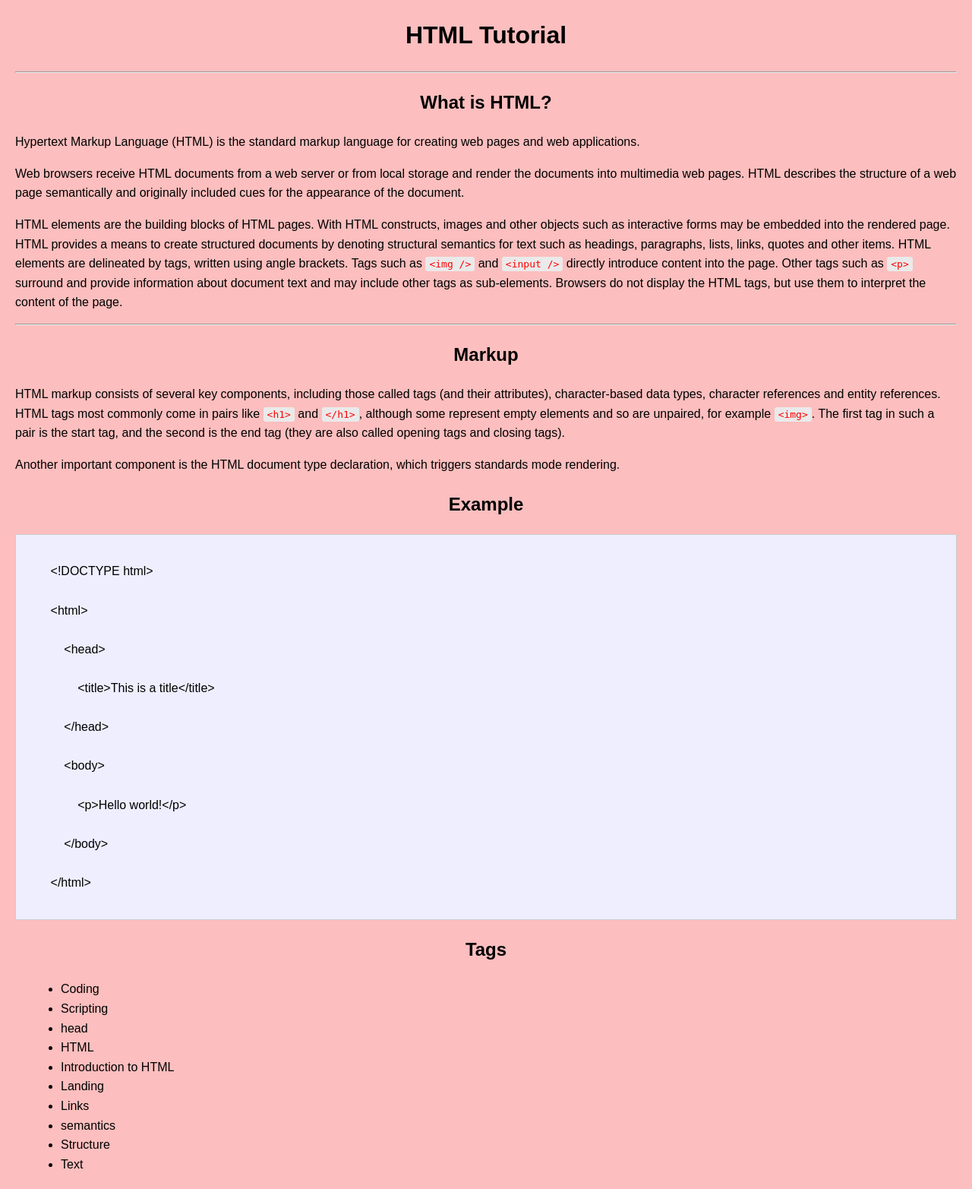
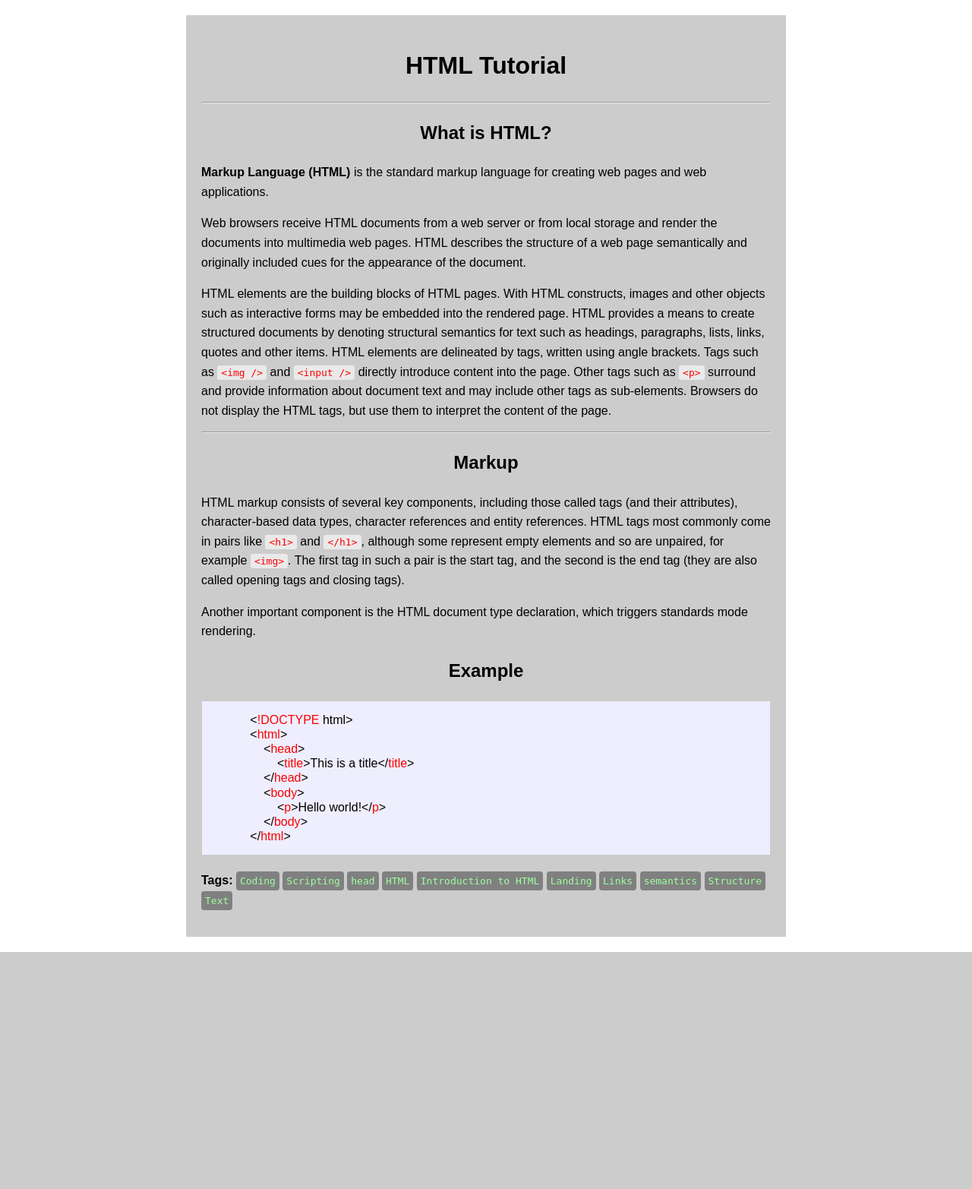
Before and after one commit to wiergumshtrefa/Web41, a PHP site: page / in a window 1280 px wide. Shown: the whole page at 76% size. After the commit the page ends 1253 px from the top, so only its background shows below. Run offline with PHP 8.4, Linux system fonts and the light colour scheme.

Commit message:
tags is improved, code-block is fixed

```diff
--- a/dz/dz3/index.html
+++ b/dz/dz3/index.html
@@ -7,46 +7,41 @@
     <link rel="stylesheet" href="styles.css">
 </head>
 <body>
-
+    <div class="container">
         <h1>HTML Tutorial</h1>
         <hr>
         <h2>What is HTML?</h2>
-    <p>Hypertext Markup Language (HTML) is the standard markup language for creating web pages and web applications.</p>
+        <p><strong>Markup Language (HTML)</strong> is the standard markup language for creating web pages and web applications.</p>
         <p>Web browsers receive HTML documents from a web server or from local storage and render the documents into multimedia web pages. HTML describes the structure of a web page semantically and originally included cues for the appearance of the document.</p>
-
         <p>HTML elements are the building blocks of HTML pages. With HTML constructs, images and other objects such as interactive forms may be embedded into the rendered page. HTML provides a means to create structured documents by denoting structural semantics for text such as headings, paragraphs, lists, links, quotes and other items. HTML elements are delineated by tags, written using angle brackets. Tags such as <code>&lt;img /&gt;</code> and <code>&lt;input /&gt;</code> directly introduce content into the page. Other tags such as <code>&lt;p&gt;</code> surround and provide information about document text and may include other tags as sub-elements. Browsers do not display the HTML tags, but use them to interpret the content of the page.</p>
         <hr>
         <h2>Markup</h2>
         <p>HTML markup consists of several key components, including those called tags (and their attributes), character-based data types, character references and entity references. HTML tags most commonly come in pairs like <code>&lt;h1&gt;</code> and <code>&lt;/h1&gt;</code>, although some represent empty elements and so are unpaired, for example <code>&lt;img&gt;</code>. The first tag in such a pair is the start tag, and the second is the end tag (they are also called opening tags and closing tags).</p>
-
         <p>Another important component is the HTML document type declaration, which triggers standards mode rendering.</p>
-
         <h2>Example</h2>
         <div class="example">
-        &lt;!DOCTYPE html&gt;<br>
-        &lt;html&gt;<br>
-            &lt;head&gt;<br>
-                &lt;title&gt;This is a title&lt;/title&gt;<br>
-            &lt;/head&gt;<br>
-            &lt;body&gt;<br>
-                &lt;p&gt;Hello world!&lt;/p&gt;<br>
-            &lt;/body&gt;<br>
-        &lt;/html&gt;
+            &lt;<span class="tag">!DOCTYPE</span> html&gt;<br>
+            &lt;<span class="tag">html</span>&gt;<br>
+                &lt;<span class="tag">head</span>&gt;<br>
+                    &lt;<span class="tag">title</span>&gt;This is a title&lt;/<span class="tag">title</span>&gt;<br>
+                &lt;/<span class="tag">head</span>&gt;<br>
+                &lt;<span class="tag">body</span>&gt;<br>
+                    &lt;<span class="tag">p</span>&gt;Hello world!&lt;/<span class="tag">p</span>&gt;<br>
+                &lt;/<span class="tag">body</span>&gt;<br>
+            &lt;/<span class="tag">html</span>&gt;
         </div>
-
-    <h2>Tags</h2>
-    <ul>
-        <li>Coding</li>
-        <li>Scripting</li>
-        <li>head</li>
-        <li>HTML</li>
-        <li>Introduction to HTML</li>
-        <li>Landing</li>
-        <li>Links</li>
-        <li>semantics</li>
-        <li>Structure</li>
-        <li>Text</li>
-    </ul>
-
+        <p><strong>Tags: </strong>
+            <code class="tag1">Coding</code>
+            <code class="tag1">Scripting</code>
+            <code class="tag1">head</code>
+            <code class="tag1">HTML</code>
+            <code class="tag1">Introduction to HTML</code>
+            <code class="tag1">Landing</code>
+            <code class="tag1">Links</code>
+            <code class="tag1">semantics</code>
+            <code class="tag1">Structure</code>
+            <code class="tag1">Text</code>
+        </p>
+    </div>
 </body>
 </html>
--- a/dz/dz3/styles.css
+++ b/dz/dz3/styles.css
@@ -2,7 +2,14 @@ body {
     font-family: Arial, sans-serif;
     line-height: 1.6;
     margin: 20px;
-    background-color: #fcbebe;
+    background-color: #ffffff;
+}
+
+.container {
+    background-color: #ccc;
+    max-width: 750px;
+    margin: 0 auto;
+    padding: 20px;
 }
 
 h1 {
@@ -32,9 +39,16 @@ code {
     padding: 10px;
     margin: 20px 0;
     white-space: pre;
+    line-height: 0.6;
 }
 
-ul {
-    list-style-type: disc;
-    margin-left: 20px;
+.tag {
+    color: red;
 }
+
+.tag1 {
+    background-color: gray;
+    color: rgb(157, 255, 157);
+    padding: 5px;
+    border-radius: 4px;
+}
```
Lines whose indentation alone changed are shown as unchanged.
